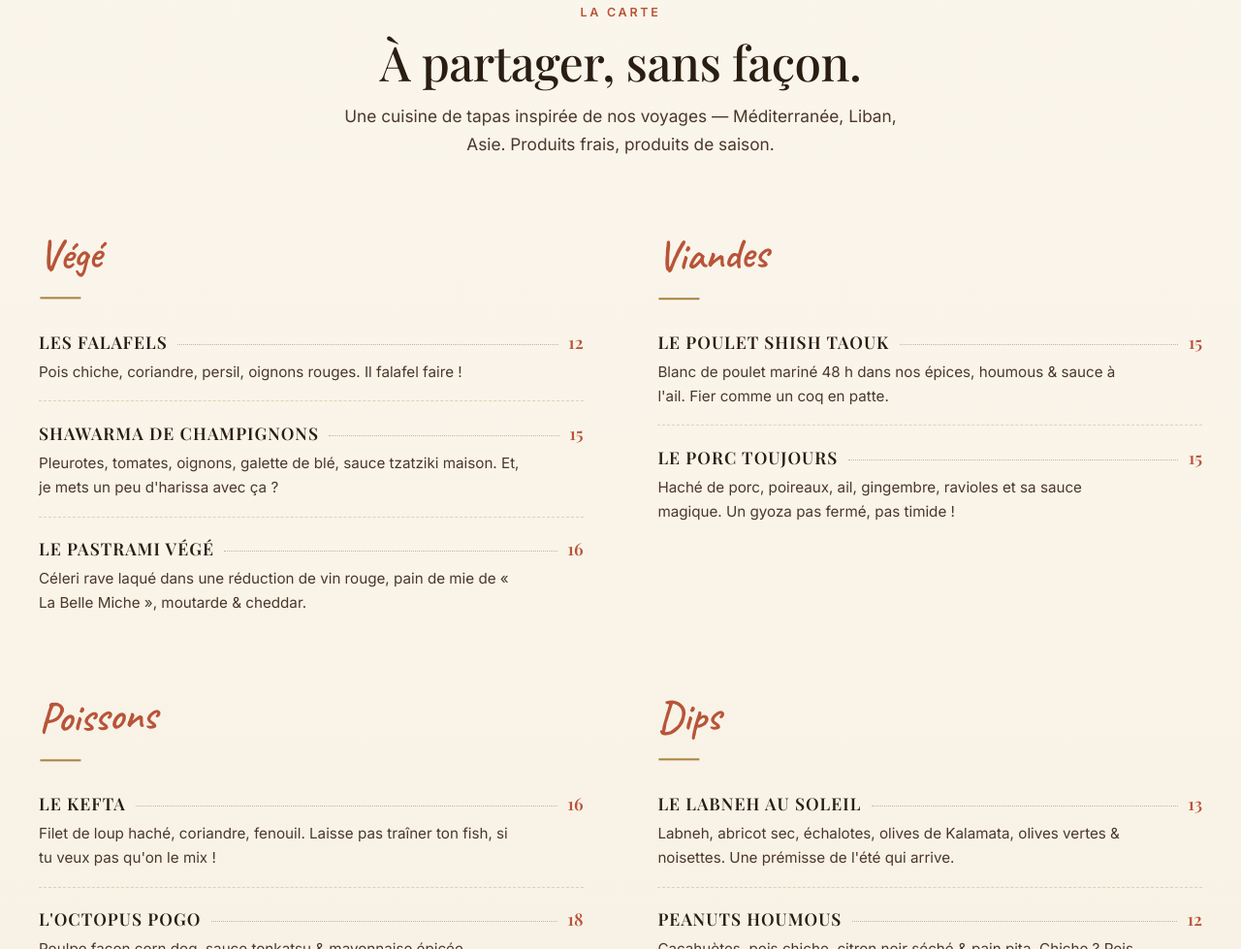
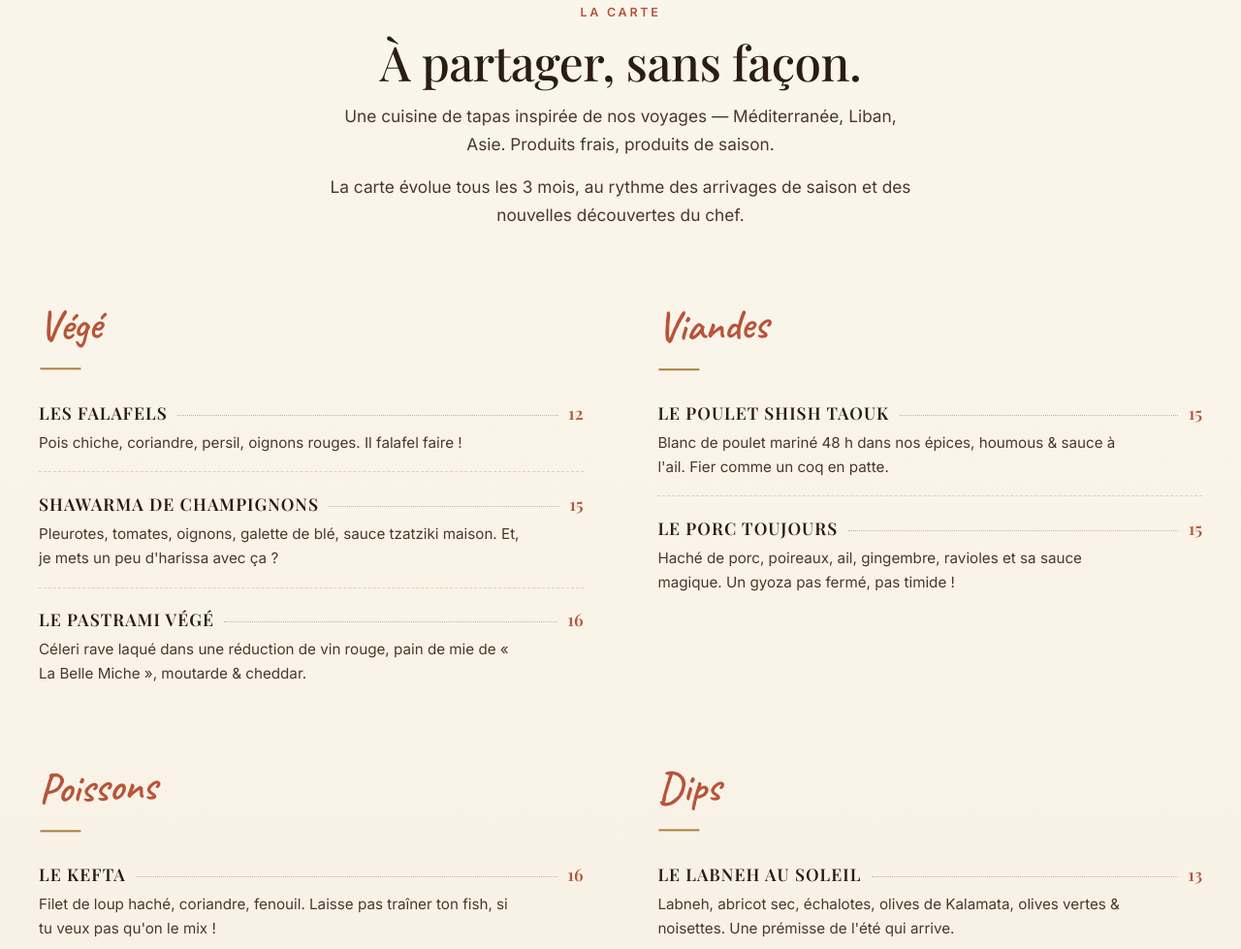
Before and after one commit to ThomasSatory/bouchon-lourmarin, a plain HTML site: page index.html in a window 1280 px wide. Shown: the part 2334-3313 px from the top of the page at 97% size. Drawn offline with nearby package versions, Linux system fonts and the light colour scheme; no server answers; a web font is replaced by a local one.

Commit message:
Mention seasonal menu rotation every 3 months
Co-Authored-By: Claude Opus 4.7 (1M context) <noreply@anthropic.com>

```diff
--- a/index.html
+++ b/index.html
@@ -298,6 +298,10 @@
         <p class="section-sub">
           Une cuisine de tapas inspirée de nos voyages — Méditerranée, Liban, Asie.
           Produits frais, produits de saison.
+        </p>
+        <p class="section-sub section-sub--note">
+          La carte évolue tous les 3 mois, au rythme des arrivages de saison
+          et des nouvelles découvertes du chef.
         </p>
       </header>
 
```
